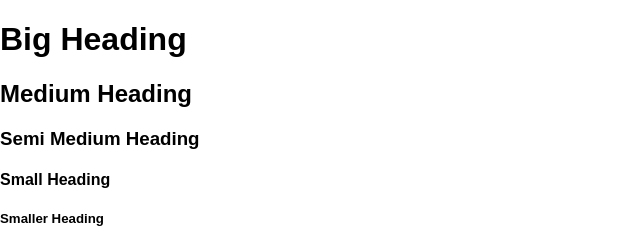
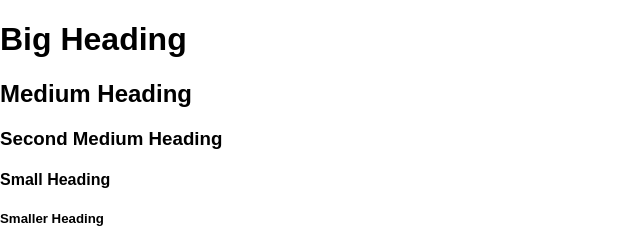
Before and after one commit to Alyd3zigns/Alyd3zigns.github.io, a plain HTML site: page demos/02-headings/index.html in a window 1280 px wide. Shown: the top 240 px of the page, 0-640 px from the left. Drawn offline with Linux system fonts and the light colour scheme.

Commit message:
headings and paragraphs

```diff
--- a/demos/02-headings/index.html
+++ b/demos/02-headings/index.html
@@ -9,7 +9,7 @@
     <body>
         <h1> Big Heading </h1>
         <h2> Medium Heading </h2>
-        <h3> Semi Medium Heading </h3>
+        <h3> Second Medium Heading </h3>
         <h4> Small Heading </h4>
         <h5> Smaller Heading </h5>
         <h6> Smallest Heading </h6>
```
Also changed, not shown: demos/03-paragraphs/index.html (+1 -1 lines).
